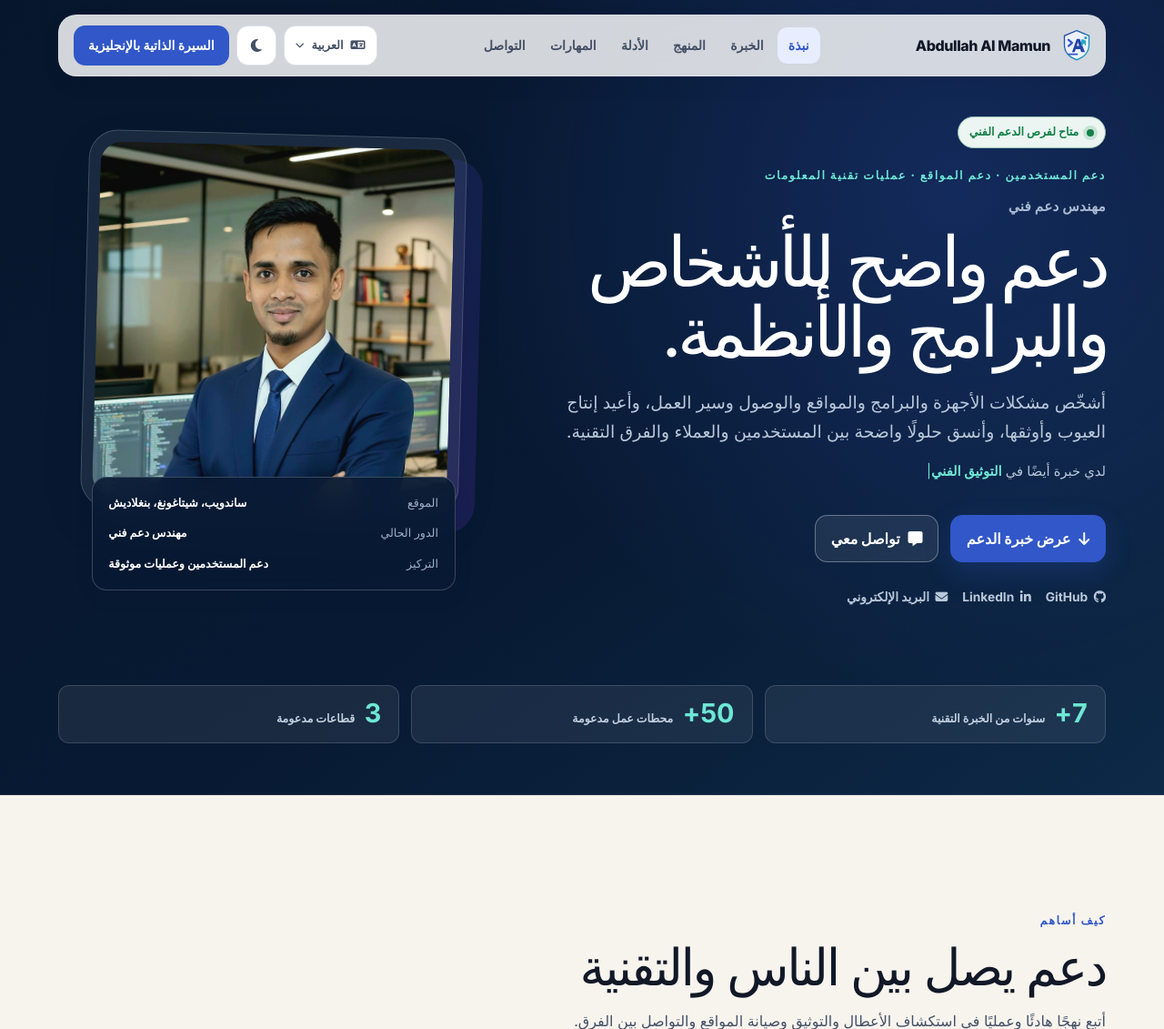
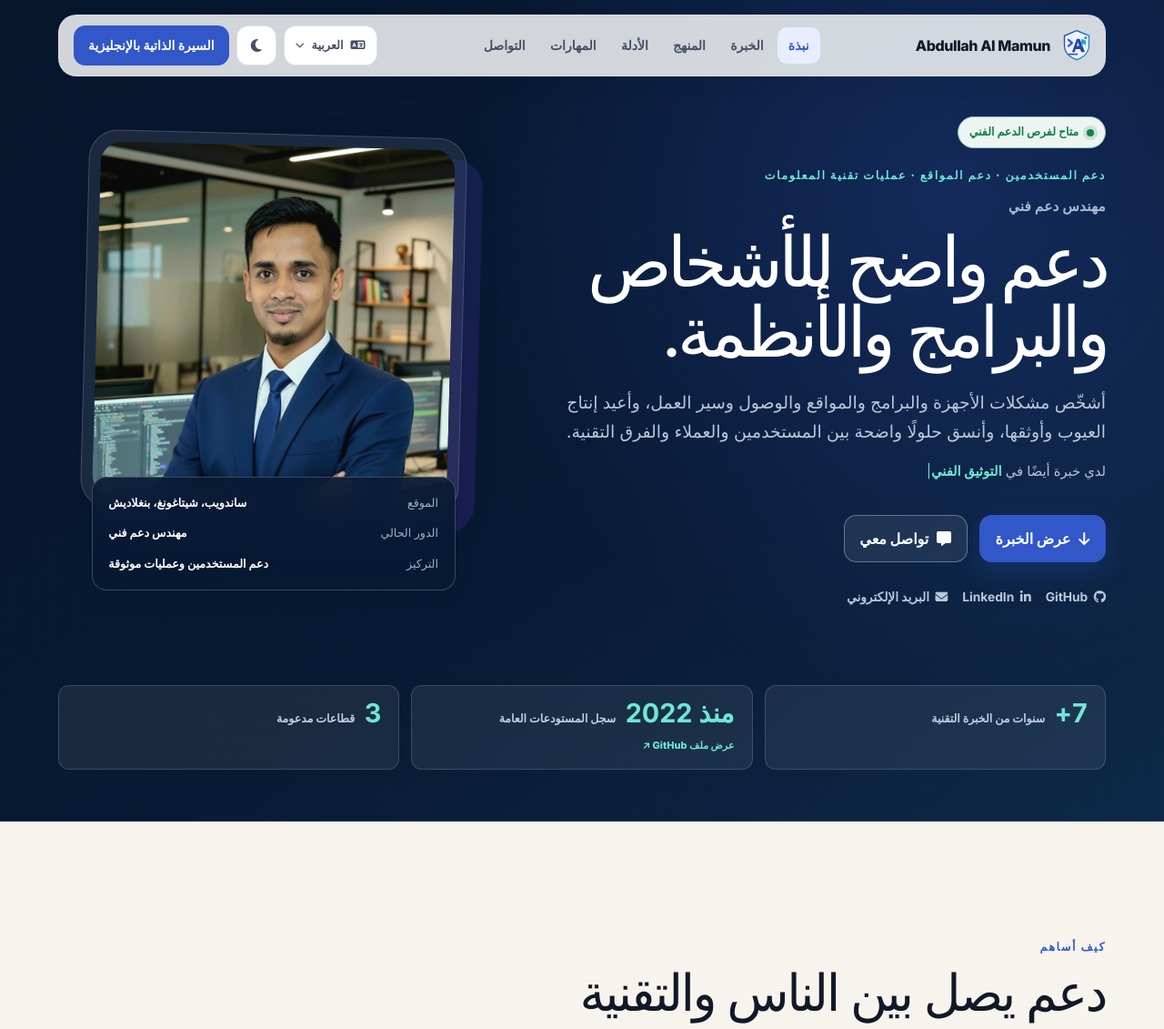
Before and after one commit to saamaamr/portfolio, a Node server app: page /ar in a window 1280 px wide. Shown: the top 1131 px of the page at 91% size. Run offline with Node 20, Linux system fonts and the light colour scheme; style sheets or scripts are compiled from the project's sources.

Commit message:
feat: reference verified GitHub history

```diff
--- a/locales/ar.json
+++ b/locales/ar.json
@@ -35,7 +35,7 @@
     "eyebrow": "دعم المستخدمين · دعم المواقع · عمليات تقنية المعلومات",
     "title": "دعم واضح للأشخاص والبرامج والأنظمة.",
     "intro": "أشخّص مشكلات الأجهزة والبرامج والمواقع والوصول وسير العمل، وأعيد إنتاج العيوب وأوثقها، وأنسق حلولًا واضحة بين المستخدمين والعملاء والفرق التقنية.",
-    "primaryAction": "عرض خبرة الدعم",
+    "primaryAction": "عرض الخبرة",
     "secondaryAction": "تواصل معي",
     "alsoExperienced": "لدي خبرة أيضًا في",
     "typewriterSummary": "التحقيق في مشكلات المستخدمين ودعم المواقع والتوثيق الفني.",
@@ -64,7 +64,10 @@
   },
   "metrics": {
     "years": "سنوات من الخبرة التقنية",
-    "workstations": "محطات عمل مدعومة",
+    "repositorySince": "منذ 2022",
+    "repositoryHistory": "سجل المستودعات العامة",
+    "githubProfile": "عرض ملف GitHub",
+    "githubProfileLabel": "سجل المستودعات العامة منذ 2022 — عرض ملف GitHub",
     "industries": "قطاعات مدعومة"
   },
   "experience": {
@@ -92,7 +95,7 @@
     "juniorRole": "مسؤول تقنية معلومات مبتدئ",
     "juniorDate": "يناير 2019 — ديسمبر 2019",
     "juniorSummary": "تقديم دعم فني سريع في بيئة بورصة حساسة للوقت.",
-    "juniorBullet1": "تركيب وصيانة الأجهزة والبرامج لأكثر من 50 محطة عمل.",
+    "juniorBullet1": "تركيب وصيانة أجهزة وبرامج مكان العمل.",
     "juniorBullet2": "دعم إدارة البيانات وعمليات التداول اليومية.",
     "juniorBullet3": "إجراء فحوص دورية والاستجابة لمشكلات محطات العمل المبلغ عنها.",
     "desktopSupport": "دعم سطح المكتب",
--- a/locales/bn.json
+++ b/locales/bn.json
@@ -35,7 +35,7 @@
     "eyebrow": "ব্যবহারকারী সাপোর্ট · ওয়েবসাইট সাপোর্ট · আইটি অপারেশন",
     "title": "মানুষ, সফটওয়্যার ও সিস্টেমের জন্য স্পষ্ট সহায়তা।",
     "intro": "আমি হার্ডওয়্যার, সফটওয়্যার, ওয়েবসাইট, অ্যাক্সেস ও কর্মপ্রবাহের সমস্যা নির্ণয় করি; ত্রুটি পুনরায় তৈরি ও নথিভুক্ত করি; এবং ব্যবহারকারী, ক্লায়েন্ট ও প্রযুক্তিগত দলের মধ্যে স্পষ্ট সমাধান সমন্বয় করি।",
-    "primaryAction": "সাপোর্ট অভিজ্ঞতা দেখুন",
+    "primaryAction": "অভিজ্ঞতা দেখুন",
     "secondaryAction": "যোগাযোগ করুন",
     "alsoExperienced": "আরও অভিজ্ঞতা রয়েছে",
     "typewriterSummary": "ব্যবহারকারীর সমস্যা অনুসন্ধান, ওয়েবসাইট সাপোর্ট ও প্রযুক্তিগত ডকুমেন্টেশনে।",
@@ -64,7 +64,10 @@
   },
   "metrics": {
     "years": "প্রযুক্তিতে বছরের অভিজ্ঞতা",
-    "workstations": "ওয়ার্কস্টেশন সাপোর্ট",
+    "repositorySince": "২০২২ থেকে",
+    "repositoryHistory": "পাবলিক রিপোজিটরি ইতিহাস",
+    "githubProfile": "GitHub প্রোফাইল দেখুন",
+    "githubProfileLabel": "২০২২ থেকে পাবলিক রিপোজিটরি ইতিহাস — GitHub প্রোফাইল দেখুন",
     "industries": "সাপোর্ট দেওয়া শিল্পখাত"
   },
   "experience": {
@@ -92,7 +95,7 @@
     "juniorRole": "জুনিয়র আইটি অফিসার",
     "juniorDate": "জানুয়ারি ২০১৯ — ডিসেম্বর ২০১৯",
     "juniorSummary": "সময়-সংবেদনশীল স্টক এক্সচেঞ্জ পরিবেশে দ্রুত প্রযুক্তিগত সহায়তা দিয়েছি।",
-    "juniorBullet1": "৫০টির বেশি ওয়ার্কস্টেশনের হার্ডওয়্যার ও সফটওয়্যার ইনস্টল ও রক্ষণাবেক্ষণ করেছি।",
+    "juniorBullet1": "কর্মক্ষেত্রের হার্ডওয়্যার ও সফটওয়্যার ইনস্টল ও রক্ষণাবেক্ষণ করেছি।",
     "juniorBullet2": "তথ্য ব্যবস্থাপনা ও দৈনিক ট্রেডিং অপারেশনে সহায়তা করেছি।",
     "juniorBullet3": "নিয়মিত পরীক্ষা করেছি এবং রিপোর্ট করা ওয়ার্কস্টেশন সমস্যায় সাড়া দিয়েছি।",
     "desktopSupport": "ডেস্কটপ সাপোর্ট",
--- a/locales/en-US.json
+++ b/locales/en-US.json
@@ -38,7 +38,7 @@
     "eyebrow": "User support · Website support · IT operations",
     "title": "Clear support for people, software, and systems.",
     "intro": "I diagnose hardware, software, website, access, and workflow issues; reproduce and document defects; and coordinate clear resolutions between users, clients, and technical teams.",
-    "primaryAction": "View support experience",
+    "primaryAction": "View experience",
     "secondaryAction": "Contact me",
     "alsoExperienced": "Also experienced in",
     "typewriterSummary": "user issue investigation, website support, and technical documentation.",
@@ -67,7 +67,10 @@
   },
   "metrics": {
     "years": "Years in technology",
-    "workstations": "Workstations supported",
+    "repositorySince": "Since 2022",
+    "repositoryHistory": "Public repository history",
+    "githubProfile": "View GitHub profile",
+    "githubProfileLabel": "Public repository history since 2022 — view GitHub profile",
     "industries": "Industries supported"
   },
   "experience": {
@@ -95,7 +98,7 @@
     "juniorRole": "Junior IT Officer",
     "juniorDate": "January 2019 — December 2019",
     "juniorSummary": "Delivered responsive technical support in a time-sensitive stock-exchange environment.",
-    "juniorBullet1": "Installed and maintained hardware and software for 50+ workstations.",
+    "juniorBullet1": "Installed and maintained workplace hardware and software.",
     "juniorBullet2": "Supported data management and daily trading operations.",
     "juniorBullet3": "Performed routine checks and responded to reported workstation issues.",
     "desktopSupport": "Desktop Support",
--- a/locales/es.json
+++ b/locales/es.json
@@ -35,7 +35,7 @@
     "eyebrow": "Soporte a usuarios · Soporte web · Operaciones de TI",
     "title": "Soporte claro para personas, software y sistemas.",
     "intro": "Diagnostico problemas de hardware, software, sitios web, acceso y flujos de trabajo; reproduzco y documento defectos; y coordino soluciones claras entre usuarios, clientes y equipos técnicos.",
-    "primaryAction": "Ver experiencia de soporte",
+    "primaryAction": "Ver experiencia",
     "secondaryAction": "Contactarme",
     "alsoExperienced": "También tengo experiencia en",
     "typewriterSummary": "investigación de incidencias, soporte web y documentación técnica.",
@@ -64,7 +64,10 @@
   },
   "metrics": {
     "years": "Años en tecnología",
-    "workstations": "Equipos asistidos",
+    "repositorySince": "Desde 2022",
+    "repositoryHistory": "Historial de repositorios públicos",
+    "githubProfile": "Ver perfil de GitHub",
+    "githubProfileLabel": "Historial de repositorios públicos desde 2022 — ver perfil de GitHub",
     "industries": "Sectores con soporte"
   },
   "experience": {
@@ -92,7 +95,7 @@
     "juniorRole": "Oficial de TI júnior",
     "juniorDate": "Enero de 2019 — Diciembre de 2019",
     "juniorSummary": "Presté soporte técnico ágil en un entorno bursátil sensible al tiempo.",
-    "juniorBullet1": "Instalación y mantenimiento de hardware y software para más de 50 equipos.",
+    "juniorBullet1": "Instalación y mantenimiento de hardware y software del lugar de trabajo.",
     "juniorBullet2": "Soporte a la gestión de datos y las operaciones bursátiles diarias.",
     "juniorBullet3": "Realicé comprobaciones rutinarias y atendí incidencias de equipos reportadas.",
     "desktopSupport": "Soporte de escritorio",
--- a/locales/fr.json
+++ b/locales/fr.json
@@ -35,7 +35,7 @@
     "eyebrow": "Assistance utilisateur · Support web · Opérations informatiques",
     "title": "Un support clair pour les personnes, les logiciels et les systèmes.",
     "intro": "Je diagnostique les problèmes de matériel, de logiciel, de site web, d’accès et de flux de travail, reproduis et documente les défauts, puis coordonne des résolutions claires entre utilisateurs, clients et équipes techniques.",
-    "primaryAction": "Voir l’expérience en support",
+    "primaryAction": "Voir l’expérience",
     "secondaryAction": "Me contacter",
     "alsoExperienced": "Également expérimenté en",
     "typewriterSummary": "analyse des incidents utilisateur, support web et documentation technique.",
@@ -64,7 +64,10 @@
   },
   "metrics": {
     "years": "Années dans la technologie",
-    "workstations": "Postes pris en charge",
+    "repositorySince": "Depuis 2022",
+    "repositoryHistory": "Historique des dépôts publics",
+    "githubProfile": "Voir le profil GitHub",
+    "githubProfileLabel": "Historique des dépôts publics depuis 2022 — voir le profil GitHub",
     "industries": "Secteurs pris en charge"
   },
   "experience": {
@@ -92,7 +95,7 @@
     "juniorRole": "Agent informatique junior",
     "juniorDate": "Janvier 2019 — Décembre 2019",
     "juniorSummary": "Fourniture d’un support technique réactif dans un environnement boursier sensible au temps.",
-    "juniorBullet1": "Installation et maintenance du matériel et des logiciels pour plus de 50 postes.",
+    "juniorBullet1": "Installation et maintenance du matériel et des logiciels de l’environnement de travail.",
     "juniorBullet2": "Support à la gestion des données et aux opérations de négociation quotidiennes.",
     "juniorBullet3": "Réalisation de contrôles réguliers et réponse aux problèmes de postes signalés.",
     "desktopSupport": "Support poste de travail",
--- a/locales/hi.json
+++ b/locales/hi.json
@@ -35,7 +35,7 @@
     "eyebrow": "उपयोगकर्ता सहायता · वेबसाइट सहायता · आईटी संचालन",
     "title": "लोगों, सॉफ्टवेयर और सिस्टम के लिए स्पष्ट सहायता।",
     "intro": "मैं हार्डवेयर, सॉफ्टवेयर, वेबसाइट, एक्सेस और कार्यप्रवाह की समस्याओं का निदान करता हूँ; दोषों को दोहराकर दर्ज करता हूँ; और उपयोगकर्ताओं, ग्राहकों व तकनीकी टीमों के बीच स्पष्ट समाधान समन्वित करता हूँ।",
-    "primaryAction": "सहायता अनुभव देखें",
+    "primaryAction": "अनुभव देखें",
     "secondaryAction": "संपर्क करें",
     "alsoExperienced": "अन्य अनुभव",
     "typewriterSummary": "उपयोगकर्ता समस्या जाँच, वेबसाइट सहायता और तकनीकी दस्तावेज़ीकरण।",
@@ -64,7 +64,10 @@
   },
   "metrics": {
     "years": "तकनीक में वर्षों का अनुभव",
-    "workstations": "समर्थित वर्कस्टेशन",
+    "repositorySince": "2022 से",
+    "repositoryHistory": "सार्वजनिक रिपॉज़िटरी इतिहास",
+    "githubProfile": "GitHub प्रोफ़ाइल देखें",
+    "githubProfileLabel": "2022 से सार्वजनिक रिपॉज़िटरी इतिहास — GitHub प्रोफ़ाइल देखें",
     "industries": "समर्थित उद्योग"
   },
   "experience": {
@@ -92,7 +95,7 @@
     "juniorRole": "कनिष्ठ आईटी अधिकारी",
     "juniorDate": "जनवरी 2019 — दिसंबर 2019",
     "juniorSummary": "समय-संवेदनशील स्टॉक एक्सचेंज वातावरण में त्वरित तकनीकी सहायता प्रदान की।",
-    "juniorBullet1": "50+ वर्कस्टेशन के हार्डवेयर और सॉफ्टवेयर स्थापित व अनुरक्षित किए।",
+    "juniorBullet1": "कार्यस्थल के हार्डवेयर और सॉफ़्टवेयर स्थापित और अनुरक्षित किए।",
     "juniorBullet2": "डेटा प्रबंधन और दैनिक ट्रेडिंग संचालन में सहायता की।",
     "juniorBullet3": "नियमित जाँच की और रिपोर्ट की गई वर्कस्टेशन समस्याओं पर प्रतिक्रिया दी।",
     "desktopSupport": "डेस्कटॉप सहायता",
--- a/public/css/input.css
+++ b/public/css/input.css
@@ -1578,6 +1578,33 @@ main > section {
   color: #c1cede;
 }
 
+.hero-proof-grid .metric-link {
+  display: grid;
+  grid-template-columns: auto minmax(0, 1fr);
+  align-items: baseline;
+  cursor: pointer;
+  transition: border-color var(--transition), background-color var(--transition), transform var(--transition);
+}
+
+.hero-proof-grid .metric-link small {
+  grid-column: 1 / -1;
+  color: #6ee7d4;
+  font-size: 0.68rem;
+  font-weight: 750;
+  letter-spacing: 0.01em;
+}
+
+.hero-proof-grid .metric-link small span {
+  color: inherit;
+  font-size: inherit;
+}
+
+.hero-proof-grid .metric-link:hover {
+  border-color: rgba(110, 231, 212, 0.55);
+  background: rgba(255, 255, 255, 0.11);
+  transform: translateY(-2px);
+}
+
 #capabilities,
 #approach,
 #skills,
--- a/views/index.ejs
+++ b/views/index.ejs
@@ -46,7 +46,7 @@
 
           <div class="hero-proof-grid" aria-label="<%= t('a11y.careerHighlights') %>">
             <div class="metric reveal" data-metric="years"><strong class="stat-number" data-target="7" data-suffix="+">7+</strong><span><%= t('metrics.years') %></span></div>
-            <div class="metric reveal" data-metric="workstations"><strong class="stat-number" data-target="50" data-suffix="+">50+</strong><span><%= t('metrics.workstations') %></span></div>
+            <a href="https://github.com/saamaamr" target="_blank" rel="noopener noreferrer" class="metric metric-link reveal" data-metric="github-history" data-github-history aria-label="<%= t('metrics.githubProfileLabel') %>"><strong><%= t('metrics.repositorySince') %></strong><span><%= t('metrics.repositoryHistory') %></span><small><%= t('metrics.githubProfile') %> <span aria-hidden="true">↗</span></small></a>
             <div class="metric reveal" data-metric="industries"><strong class="stat-number" data-target="3" data-suffix="">3</strong><span><%= t('metrics.industries') %></span></div>
           </div>
         </div>
```
Also changed, not shown: tests/i18n.test.js (+10 -2 lines), tests/page.test.js (+13 -2 lines).
